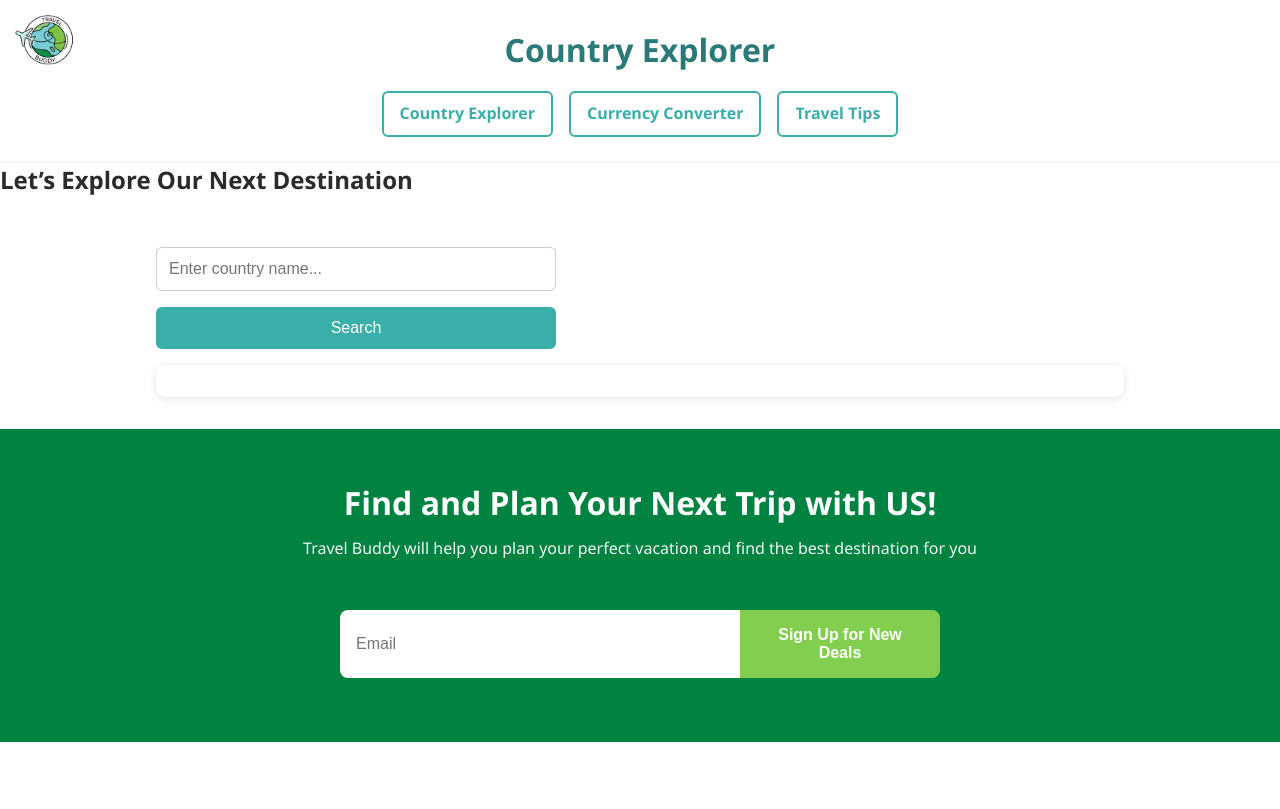
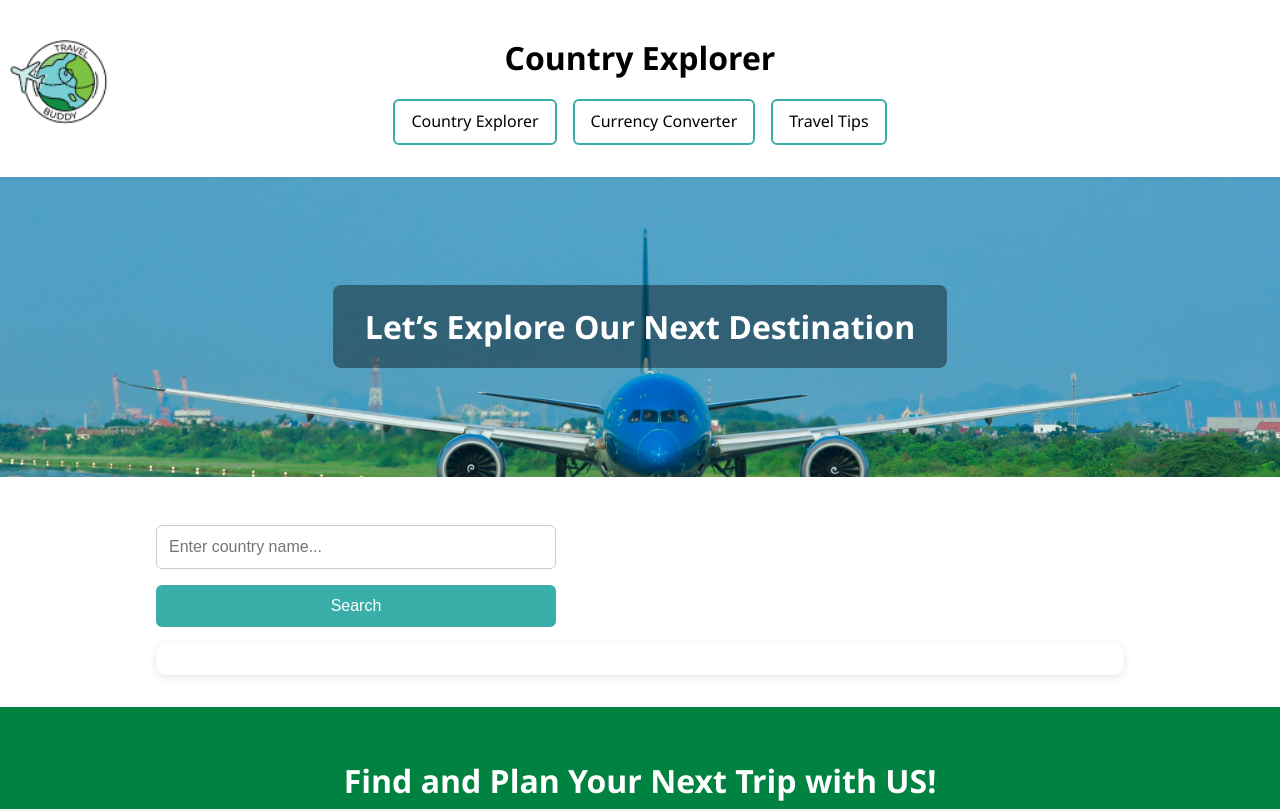
Before and after one commit to Fashnlvr/com6338-10-10-lewis-johnson-he, a plain HTML site: page country.html in a window 1280 px wide. Shown: the top 809 px of the page. Drawn offline with Linux system fonts and the light colour scheme.

Commit message:
Shared Styles

```diff
--- a/style.css
+++ b/style.css
@@ -4,6 +4,27 @@
   box-sizing: border-box;
 }
 
+/* Hero Banner Section */
+.hero-banner {
+  background-image: url('images/banner.jpg'); /* Replace with your actual image file path */
+  background-size: cover;
+  background-position: center;
+  background-repeat: no-repeat;
+  height: 300px;
+  display: flex;
+  align-items: center;
+  justify-content: center;
+  text-align: center;
+  color: white;
+}
+
+.hero-text h2 {
+  font-size: 2rem;
+  font-weight: 700;
+  background: rgba(0, 0, 0, 0.4); /* Optional dark overlay */
+  padding: 1rem 2rem;
+  border-radius: 8px;
+}
 /* BODY + GLOBAL BASE STYLES */
 body {
   background-color: #ffffff; /* White background */
@@ -18,23 +39,25 @@ body {
 header {
   background-color: #ffffff; /* White background */
   color: #2b7a78;
-  padding: 1.5rem 1rem;
+  padding: 2rem 1rem;
   text-align: center;
   position: relative;
   box-shadow: 0 2px 4px rgba(0,0,0,0.05); /* Light shadow for separation */
 }
 
 header img.logo {
-  width: 60px;
+  width: 100px;
+  height: auto;
   position: absolute;
-  top: 15px;
-  left: 15px;
+  top: 10px;
+  left: 10px;
+  margin-top: 30px;
 }
 
 header h1 {
   font-size: 2rem;
   margin-bottom: 0.5rem;
-  color: #2b7a78;
+  color: #000;
 }
 
 /* NAVIGATION LINKS */
@@ -48,8 +71,8 @@ nav {
 
 nav a {
   text-decoration: none;
-  color: #3aafa9;
-  font-weight: 600;
+  color: #000;
+  font-weight: 150;
   padding: 0.5rem 1rem;
   border: 2px solid #3aafa9;
   border-radius: 6px;
@@ -120,6 +143,27 @@ button:hover {
 #tips-container h3 {
   color: #2b7a78;
   margin-bottom: 0.5rem;
+}
+
+/* Travel Tip Cards */
+#tips-container {
+  display: flex;
+  flex-direction: column;
+  gap: 1rem;
+  margin-top: 2rem;
+}
+
+.tip-card {
+  background: #f9f9f9;
+  border-left: 6px solid #3aafa9;
+  padding: 1rem;
+  border-radius: 8px;
+  box-shadow: 0 2px 6px rgba(0,0,0,0.05);
+}
+
+.tip-card h3 {
+  margin-bottom: 0.5rem;
+  color: #2b7a78;
 }
 
 /* Footer */
```
